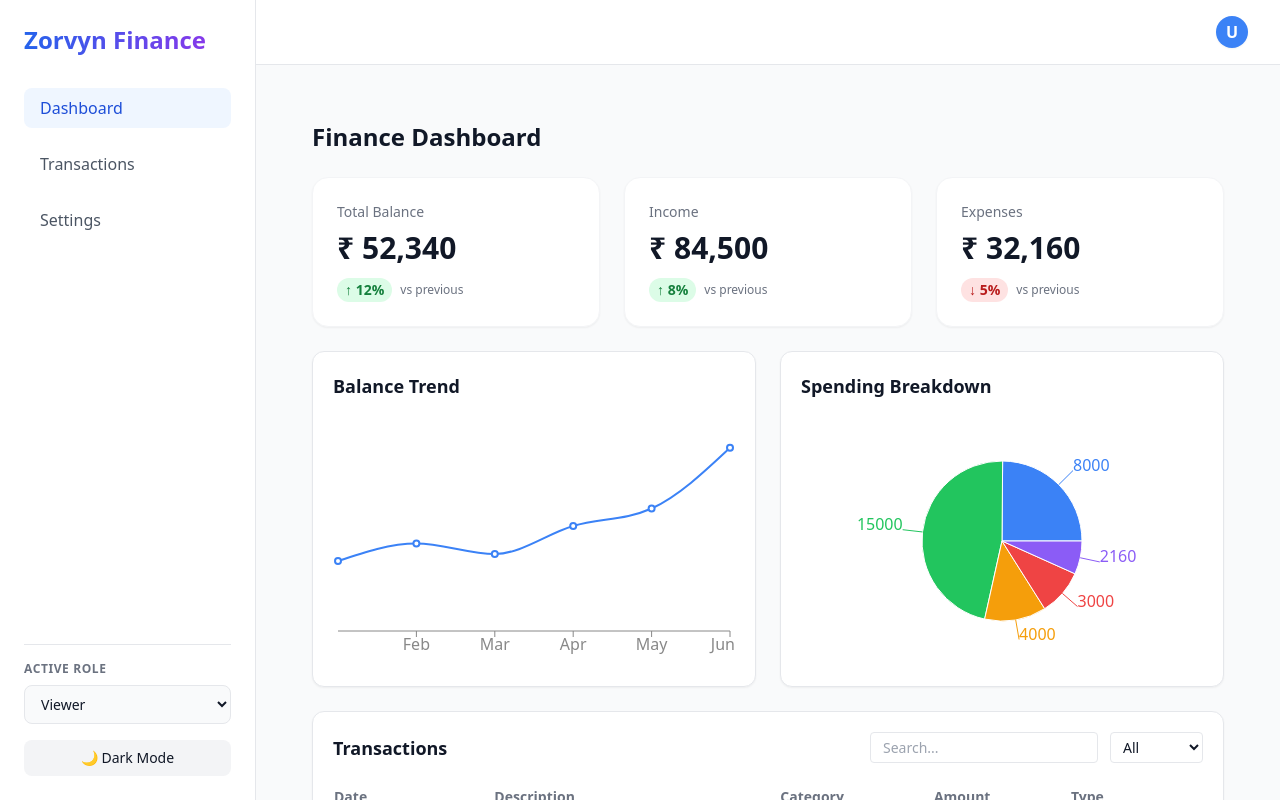
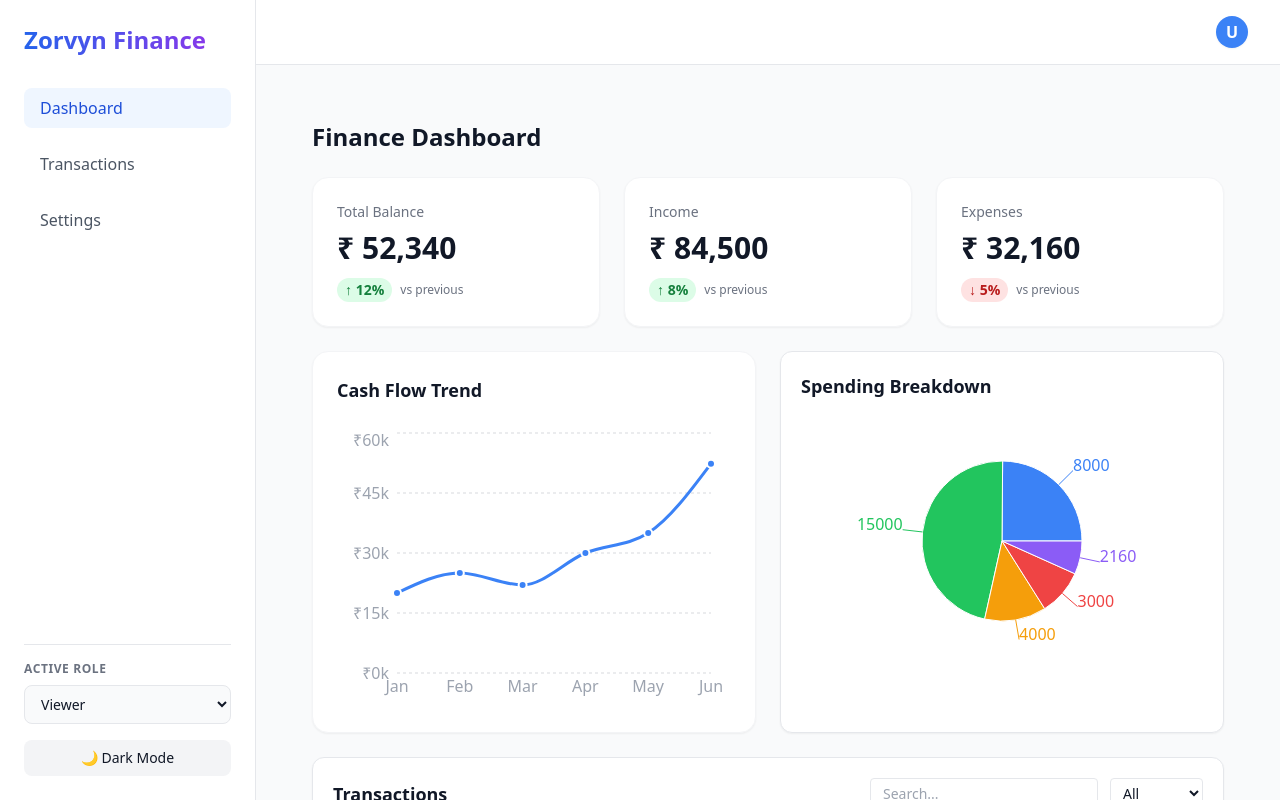
Before and after one commit to sandeepmukku12/finance-dashboard, a React (Vite) app: page / in a window 1280 px wide. Built offline with nearby package versions, Linux system fonts and the light colour scheme.

Commit message:
feat: update balance chart component

```diff
--- a/src/components/BalanceChart.jsx
+++ b/src/components/BalanceChart.jsx
@@ -1,32 +1,35 @@
-import {
-  LineChart,
-  Line,
-  XAxis,
-  Tooltip,
-  ResponsiveContainer,
-} from "recharts";
+import { LineChart, Line, XAxis, YAxis, Tooltip, ResponsiveContainer, CartesianGrid } from "recharts";
 
 export default function BalanceChart({ data }) {
   return (
-    <div className="bg-white dark:bg-[#111827] p-5 rounded-xl border border-gray-200 dark:border-gray-800 shadow-sm">
-
-      <h2 className="text-lg font-semibold mb-4 text-gray-900 dark:text-white">
-        Balance Trend
+    <div className="bg-white dark:bg-[#1E293B] p-6 rounded-2xl border border-gray-100 dark:border-gray-800 shadow-sm h-full">
+      <h2 className="text-lg font-bold mb-6 text-gray-900 dark:text-white">
+        Cash Flow Trend
       </h2>
 
-      <ResponsiveContainer width="100%" height={250}>
-        <LineChart data={data}>
-          <XAxis dataKey="date" stroke="#888" />
-          <Tooltip />
+      {data.length > 0 ? (
+        <ResponsiveContainer width="100%" height={280}>
+          <LineChart data={data} margin={{ top: 5, right: 20, bottom: 5, left: 0 }}>
+            <CartesianGrid strokeDasharray="3 3" vertical={false} stroke="#374151" opacity={0.2} />
+            <XAxis dataKey="date" stroke="#9CA3AF" tick={{ fill: '#9CA3AF' }} tickLine={false} axisLine={false} />
+            <YAxis stroke="#9CA3AF" tick={{ fill: '#9CA3AF' }} tickLine={false} axisLine={false} tickFormatter={(val) => `₹${val/1000}k`} />
+            <Tooltip
+              contentStyle={{ backgroundColor: '#1F2937', borderColor: '#374151', borderRadius: '8px', color: '#fff' }}
+              itemStyle={{ color: '#fff' }}
+            />
             <Line
               type="monotone"
               dataKey="balance"
-            stroke="#3b82f6"
-            strokeWidth={2}
+              stroke="#3B82F6"
+              strokeWidth={3}
+              dot={{ r: 4, fill: '#3B82F6', strokeWidth: 2, stroke: '#fff' }}
+              activeDot={{ r: 6 }}
             />
           </LineChart>
         </ResponsiveContainer>
-
+      ) : (
+        <div className="h-[280px] flex items-center justify-center text-gray-500">No data available</div>
+      )}
     </div>
   );
 }
```
Lines whose indentation alone changed are shown as unchanged.
